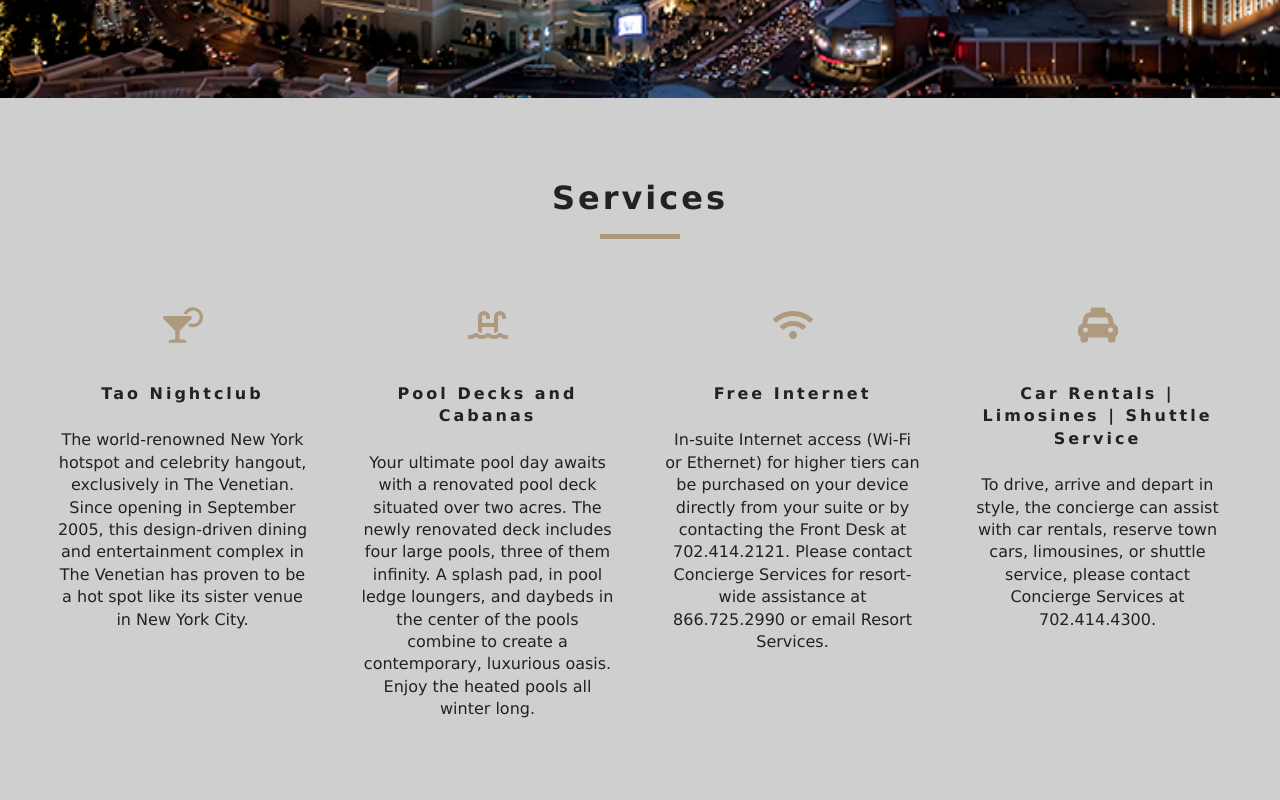
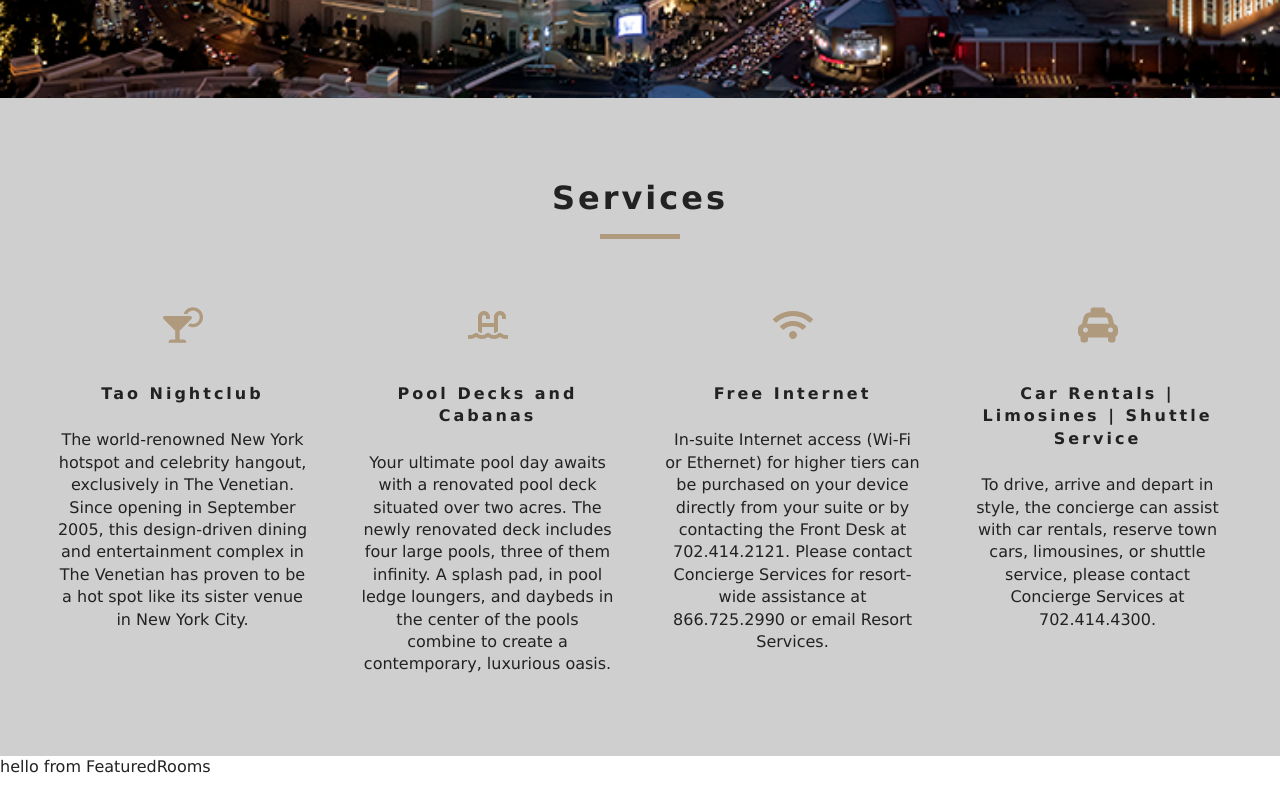
Before and after one commit to dakaras/resort-react-app, a React (Create React App) app: page / in a window 1280 px wide. Shown: the part 702-1502 px from the top of the page. After the commit the page ends 1480 px from the top, so only its background shows below. Built offline with nearby package versions, Linux system fonts and the light colour scheme.

Commit message:
added featuredrooms.js

```diff
--- /dev/null
+++ b/src/components/FeaturedRooms.js
@@ -0,0 +1,14 @@
+import React, { Component } from 'react'
+import {RoomContext} from '../Context'
+export default class FeaturedRooms extends Component {
+    static contextType = RoomContext
+    render() {
+        const value = this.context
+        console.log(value)
+        return (
+            <div>
+                hello from FeaturedRooms
+            </div>
+        )
+    }
+}
--- a/src/components/Services.js
+++ b/src/components/Services.js
@@ -13,7 +13,7 @@ export default class Services extends Component {
             {
                 icon: <FaSwimmingPool/> ,
                 title: 'Pool Decks and Cabanas',
-                info: 'Your ultimate pool day awaits with a renovated pool deck situated over two acres.  The newly renovated deck includes four large pools, three of them infinity.  A splash pad, in pool ledge loungers, and daybeds in the center of the pools combine to create a contemporary, luxurious oasis.  Enjoy the heated pools all winter long.'
+                info: 'Your ultimate pool day awaits with a renovated pool deck situated over two acres.  The newly renovated deck includes four large pools, three of them infinity.  A splash pad, in pool ledge loungers, and daybeds in the center of the pools combine to create a contemporary, luxurious oasis.'
             },
             {
                 icon: <FaWifi/>,
--- a/src/index.js
+++ b/src/index.js
@@ -4,12 +4,14 @@ import ReactDOM from 'react-dom';
 import {BrowserRouter as Router} from 'react-router-dom'
 import App from './App';
 import * as serviceWorker from './serviceWorker';
-
+import {RoomProvider} from './Context'
 ReactDOM.render(
-    <Router>
-        <App />
-    </Router>,
- document.getElementById('root'));
+    <RoomProvider>
+        <Router>
+            <App/>
+        </Router>
+    </RoomProvider>,
+document.getElementById('root'));
 
 // If you want your app to work offline and load faster, you can change
 // unregister() to register() below. Note this comes with some pitfalls.
--- a/src/pages/Home.js
+++ b/src/pages/Home.js
@@ -3,6 +3,7 @@ import Hero from '../components/Hero'
 import Banner from '../components/Banner'
 import {Link} from 'react-router-dom'
 import Services from '../components/Services'
+import FeaturedRooms from '../components/FeaturedRooms'
 
 const Home = () => {
     return (
@@ -15,6 +16,7 @@ const Home = () => {
             </Banner>
         </Hero>
         <Services/>
+        <FeaturedRooms/>
         </>
     )
 }
```
Also changed, not shown: src/Context.js (renamed from src/pages/Context.js).
